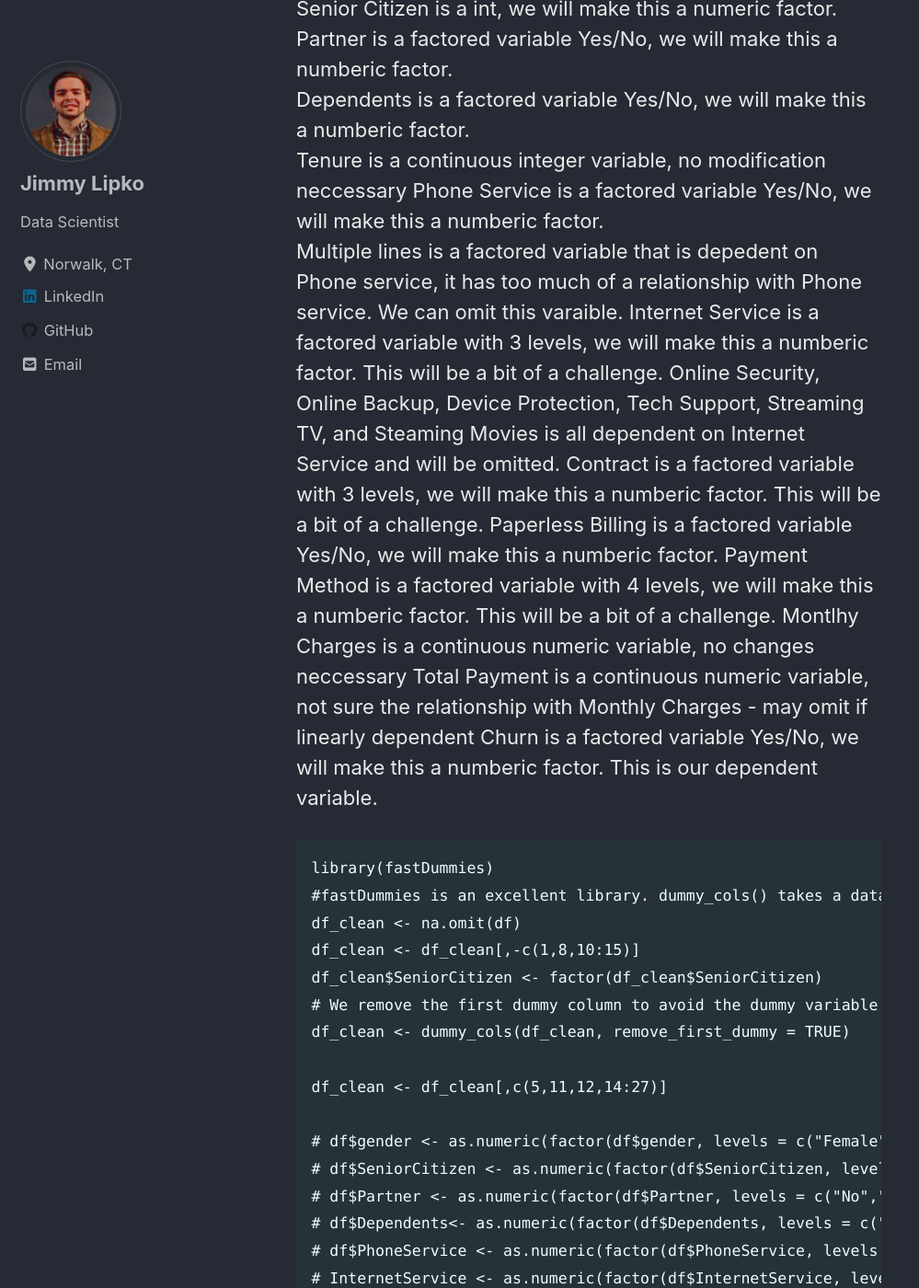
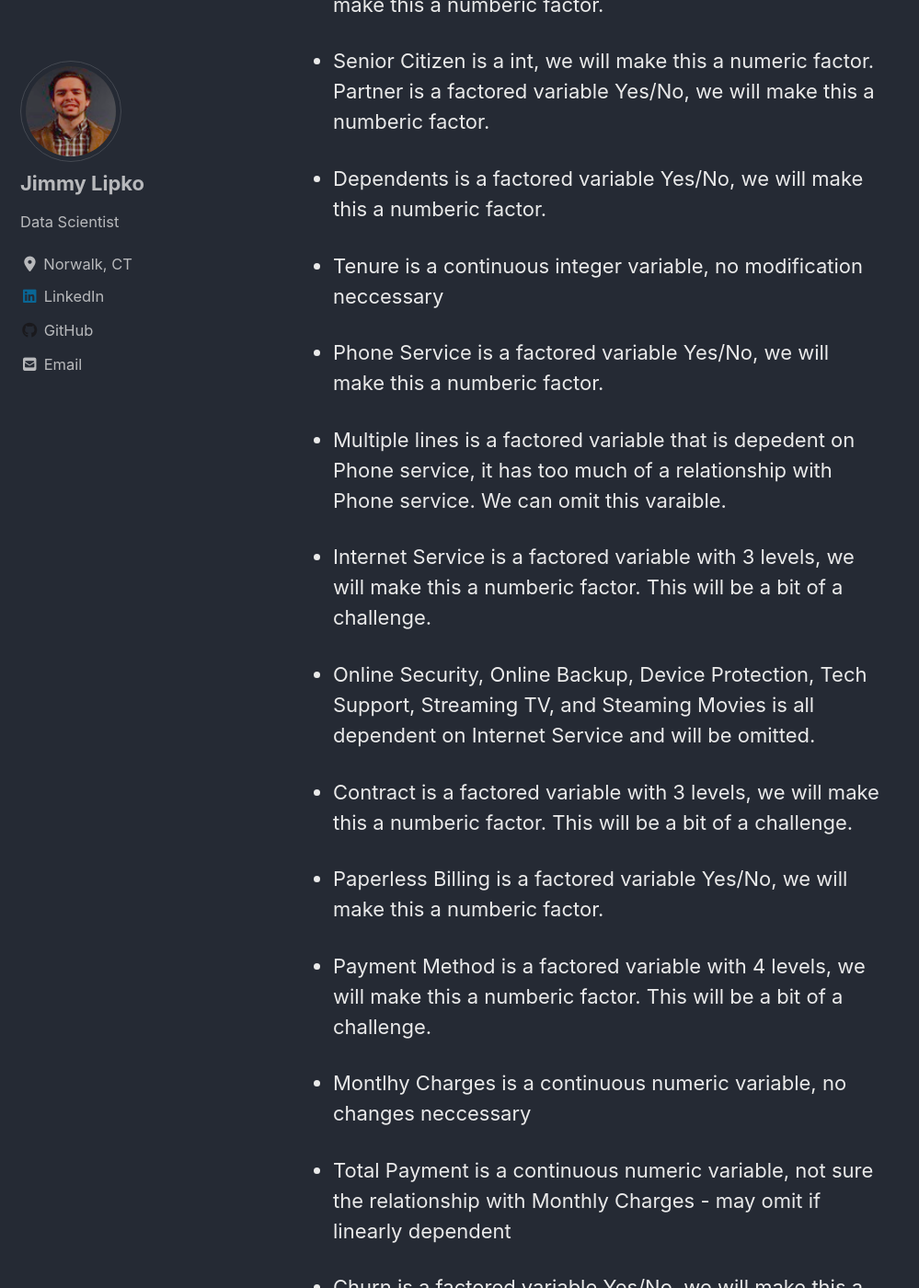
Before and after one commit to jimmy-lipko/jimmy-lipko.github.io, a Jekyll site: the page built from _posts/2020-04-04-nn.md, in a window 1280 px wide and 1400 px high, scrolled down 4823 px. Shown: the whole window at 92% size, without its empty margins (0-999 px from the left). Built offline with Jekyll 4.4.1, drawn with Linux system fonts in a browser that asks for light colours; cached includes are drawn as plain includes; nearby versions of some CDN libraries; some of the changed text lies outside the part shown.

Commit message:
Posts 2 update

```diff
--- a/_posts/2020-04-04-nn.md
+++ b/_posts/2020-04-04-nn.md
@@ -130,32 +130,36 @@ individual basis.
 First, we learn that we have 7,043 observations and 21 different
 variables. We all note 11 NA values, and since it is only 11 we omit.
 
-Customer ID was most likely a primary key in the database where this
-data was housed. We can omit it.
-Gender is a factored variable - Male/Female, we will make this a
-numberic factor.
-Senior Citizen is a int, we will make this a numeric factor. Partner is
-a factored variable Yes/No, we will make this a numberic factor.
-Dependents is a factored variable Yes/No, we will make this a numberic
-factor.
-Tenure is a continuous integer variable, no modification neccessary
-Phone Service is a factored variable Yes/No, we will make this a
-numberic factor.
-Multiple lines is a factored variable that is depedent on Phone service,
-it has too much of a relationship with Phone service. We can omit this
-varaible. Internet Service is a factored variable with 3 levels, we will
-make this a numberic factor. This will be a bit of a challenge. Online
-Security, Online Backup, Device Protection, Tech Support, Streaming TV,
-and Steaming Movies is all dependent on Internet Service and will be
-omitted. Contract is a factored variable with 3 levels, we will make
-this a numberic factor. This will be a bit of a challenge. Paperless
-Billing is a factored variable Yes/No, we will make this a numberic
-factor. Payment Method is a factored variable with 4 levels, we will
-make this a numberic factor. This will be a bit of a challenge. Montlhy
-Charges is a continuous numeric variable, no changes neccessary Total
-Payment is a continuous numeric variable, not sure the relationship with
-Monthly Charges - may omit if linearly dependent Churn is a factored
-variable Yes/No, we will make this a numberic factor. This is our
+- Customer ID was most likely a primary key in the database where this data was housed. We can omit it.
+
+- Gender is a factored variable - Male/Female, we will make this a numberic factor.
+
+- Senior Citizen is a int, we will make this a numeric factor. Partner is a factored variable Yes/No, we will make this a numberic factor.
+
+- Dependents is a factored variable Yes/No, we will make this a numberic factor.
+
+- Tenure is a continuous integer variable, no modification neccessary
+
+- Phone Service is a factored variable Yes/No, we will make this a numberic factor.
+
+- Multiple lines is a factored variable that is depedent on Phone service, it has too much of a relationship with Phone service. We can omit this
+varaible.
+
+- Internet Service is a factored variable with 3 levels, we will make this a numberic factor. This will be a bit of a challenge.
+
+- Online Security, Online Backup, Device Protection, Tech Support, Streaming TV, and Steaming Movies is all dependent on Internet Service and will be omitted.
+
+- Contract is a factored variable with 3 levels, we will make this a numberic factor. This will be a bit of a challenge.
+
+- Paperless Billing is a factored variable Yes/No, we will make this a numberic factor.
+
+- Payment Method is a factored variable with 4 levels, we will make this a numberic factor. This will be a bit of a challenge.
+
+- Montlhy Charges is a continuous numeric variable, no changes neccessary
+
+- Total Payment is a continuous numeric variable, not sure the relationship with Monthly Charges - may omit if linearly dependent
+
+- Churn is a factored variable Yes/No, we will make this a numberic factor. This is our
 dependent variable.
 
     library(fastDummies)
```
